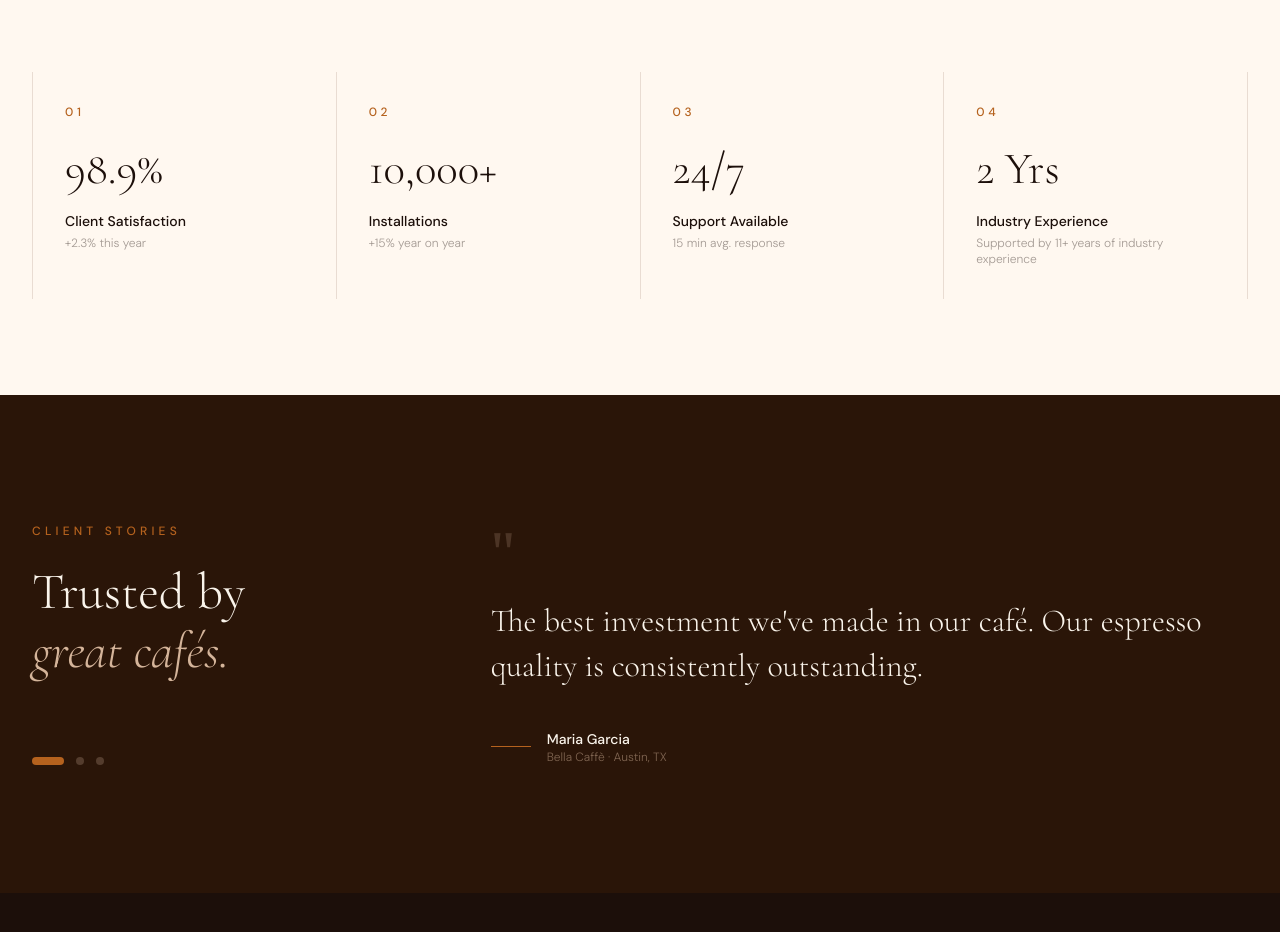
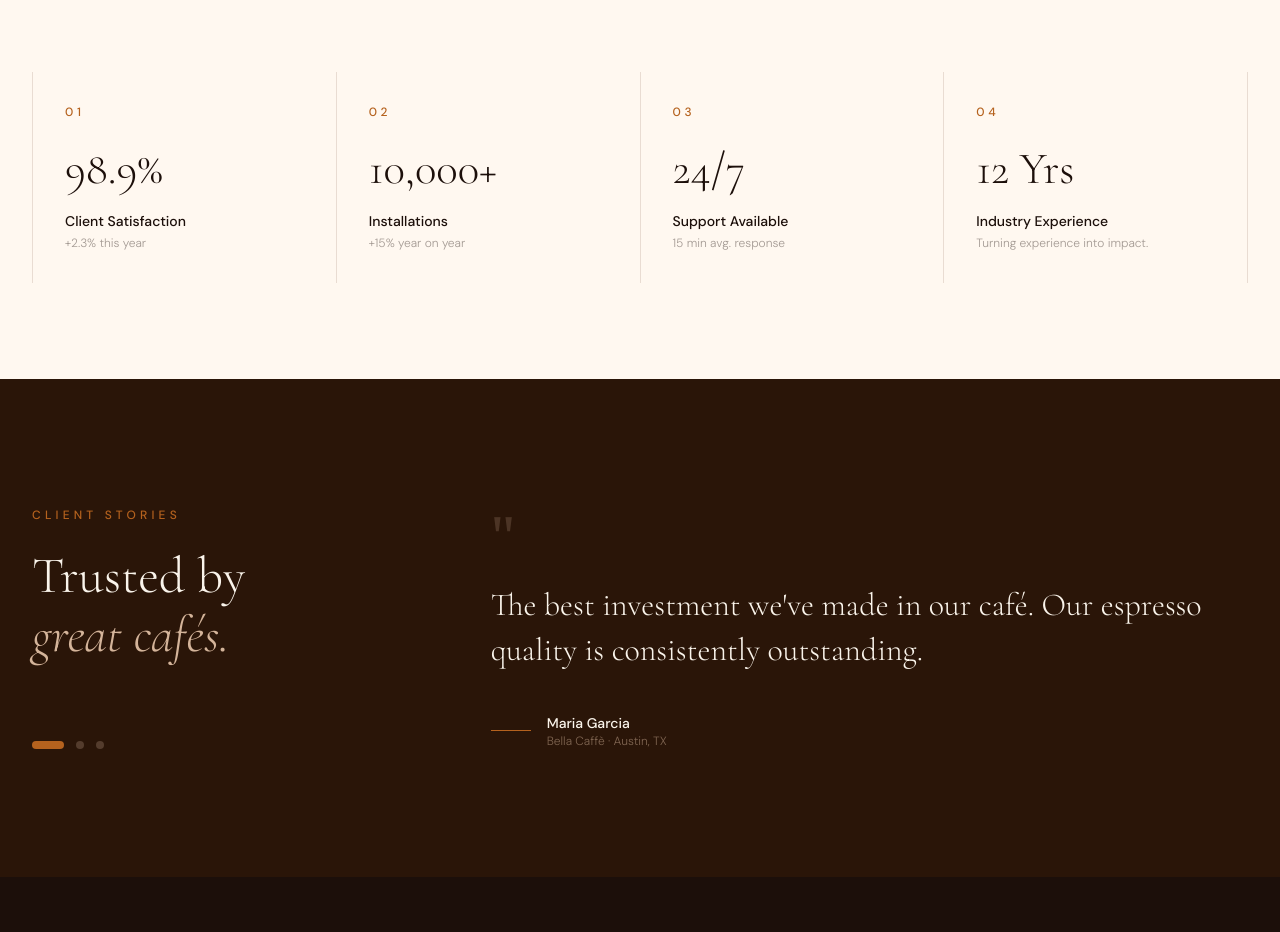
Before and after one commit to tonalliperalesvalencia-lab/EBS_Test-main, a React (Create React App) app: page / in a window 1280 px wide. Shown: the part 2060-2992 px from the top of the page. Built offline with nearby package versions, Linux system fonts and the light colour scheme.

Commit message:
Analytics updates

```diff
--- a/src/Components/Analytics.jsx
+++ b/src/Components/Analytics.jsx
@@ -5,7 +5,7 @@ const stats = [
   { value: "98.9%",  label: "Client Satisfaction", sub: "+2.3% this year" },
   { value: "10,000+", label: "Installations",        sub: "+15% year on year" },
   { value: "24/7",   label: "Support Available",    sub: "15 min avg. response" },
-  { value: "2 Yrs", label: "Industry Experience",  sub: "Supported by 11+ years of industry experience" },
+  { value: "12 Yrs", label: "Industry Experience",  sub: "Turning experience into impact." },
 ]
 
 const delays = ['d-0','d-2','d-3','d-4']
```
